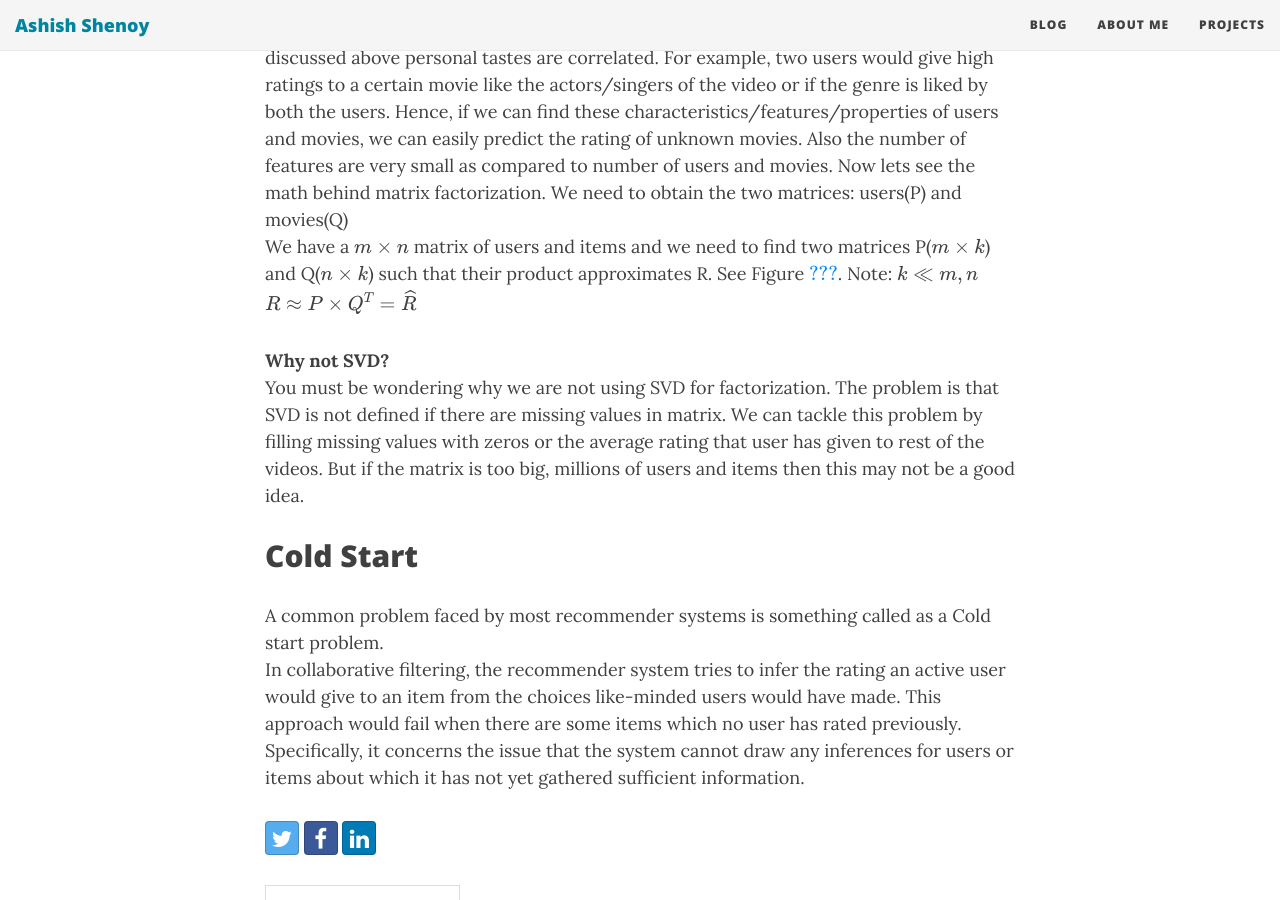
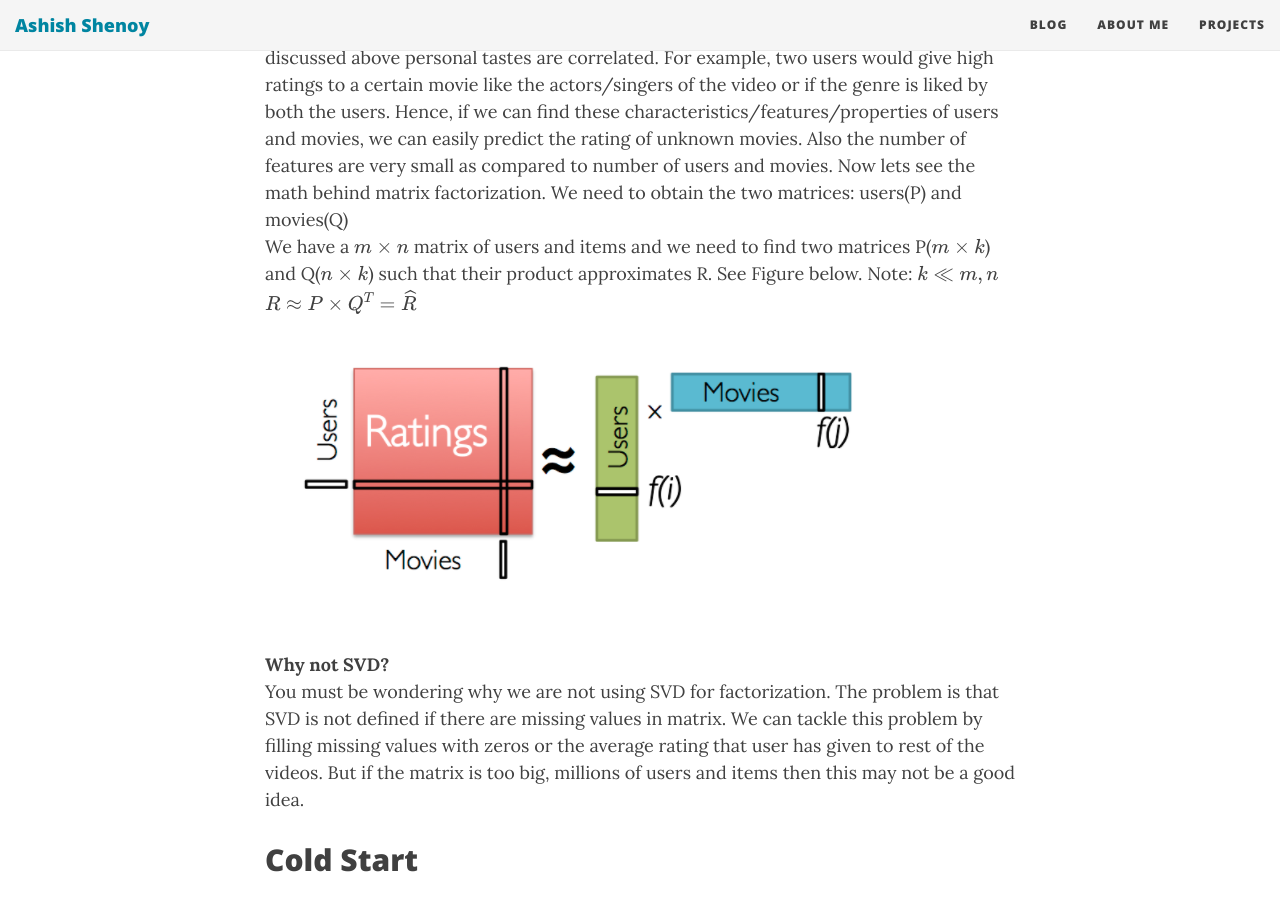
Before and after one commit to ashishvshenoy/ashishvshenoy.github.io, a Jekyll site: the page built from _posts/2017-03-21-recommender-systems-and-collaborative-filtering-walkthrough.md, in a window 1280 px wide and 900 px high, scrolled down 5027 px. Built offline with Jekyll 4.4.1, drawn with Linux system fonts in a browser that asks for light colours; nearby versions of some CDN libraries; formulas are drawn with MathJax 3.

Commit message:
Updated 2017-03-21-recommender-systems-and-collaborative-filtering-walkthrough.md

```diff
--- a/_posts/2017-03-21-recommender-systems-and-collaborative-filtering-walkthrough.md
+++ b/_posts/2017-03-21-recommender-systems-and-collaborative-filtering-walkthrough.md
@@ -143,8 +143,11 @@ math behind matrix factorization. We need to obtain the two matrices:
 users(P) and movies(Q)
 We have a $$m \times n$$ matrix of users and items and we need to find two
 matrices P($$m \times k$$) and Q($$n  \times k$$) such that their product
-approximates R. See Figure \ref{fig:matrixFactorization}. Note:
+approximates R. See Figure below. Note:
 $$k \ll m,n$$ $$R \approx P \times Q^T = \widehat{R}$$
+
+![MatrixFactorization.png]({{site.baseurl}}/img/MatrixFactorization.png)
+
 
 **Why not SVD?**
 You must be wondering why we are not using SVD for factorization. The
```
